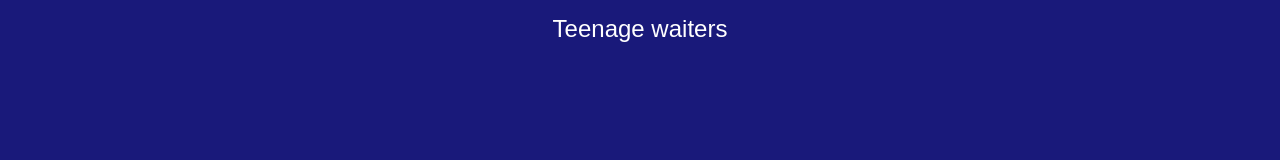
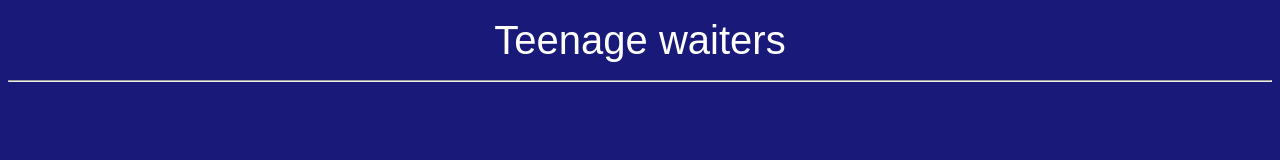
Before and after one commit to dylanneve1/Teenage-waiters, a plain HTML site: page index.html in a window 1280 px wide. Drawn offline with Linux system fonts and the light colour scheme.

Commit message:
Increase font size and fix bug

```diff
--- a/css/stylesheet.css
+++ b/css/stylesheet.css
@@ -15,7 +15,7 @@
     text-align: center;
     color: white;
     font-family: "Arial Rounded MT Bold", "Helvetica Rounded", Arial, sans-serif;
-    font-size: 24px;
+    font-size: 40px;
     font-style: normal;
     font-variant: normal;
     font-weight: 500;
--- a/index.html
+++ b/index.html
@@ -5,12 +5,13 @@
 <head>
 	<meta name="viewport" content="width=device-width">
     <title>Teenage waiters</title>
-    <link rel="stylesheet" type="text/css" href="../css/stylesheet.css">
+    <link rel="stylesheet" type="text/css" href="css/stylesheet.css">
 </head>
 
 
 <body>
 	</style><h1>Teenage waiters</h1>
+	<hr>
 </body>
 
 </html>
```
